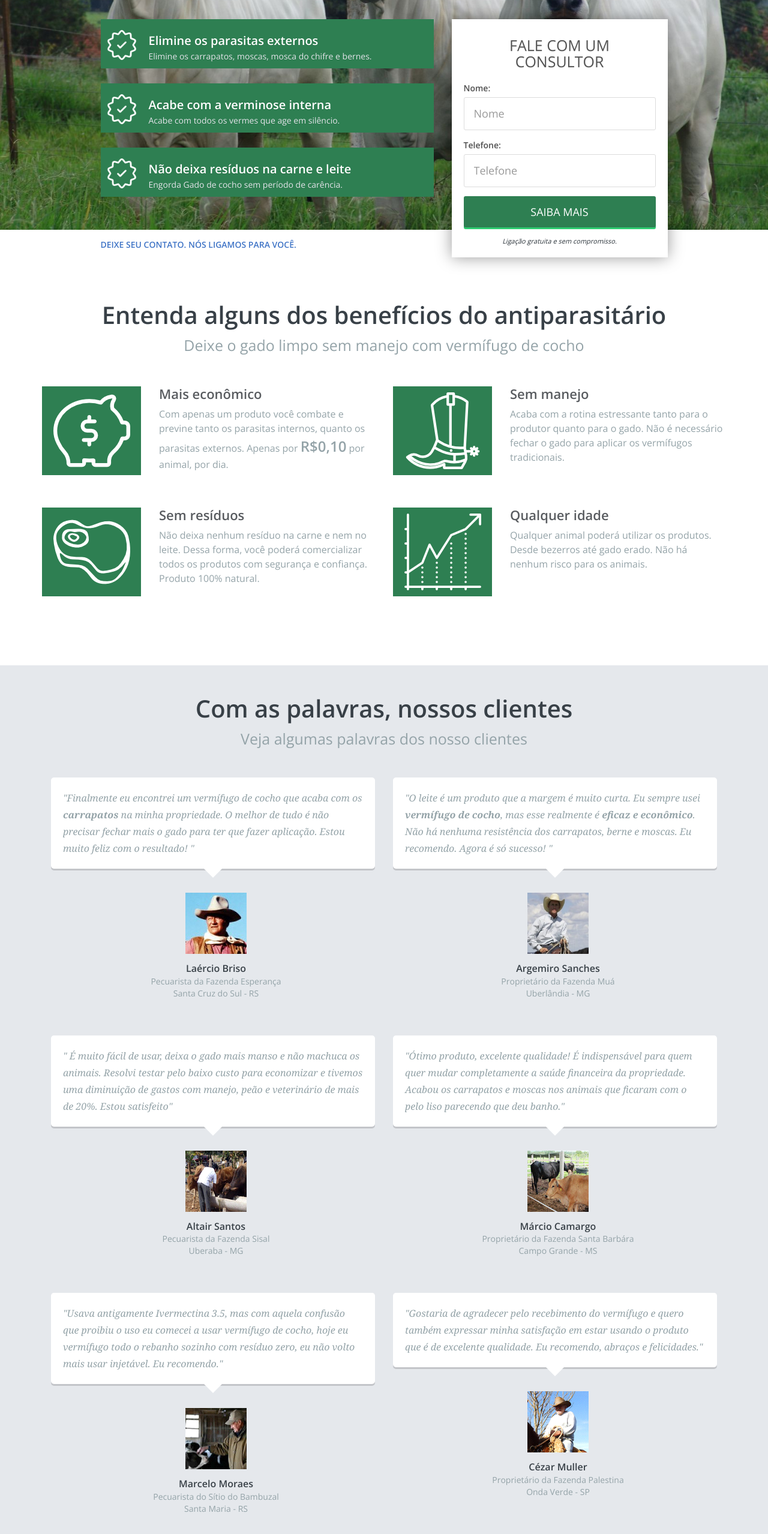
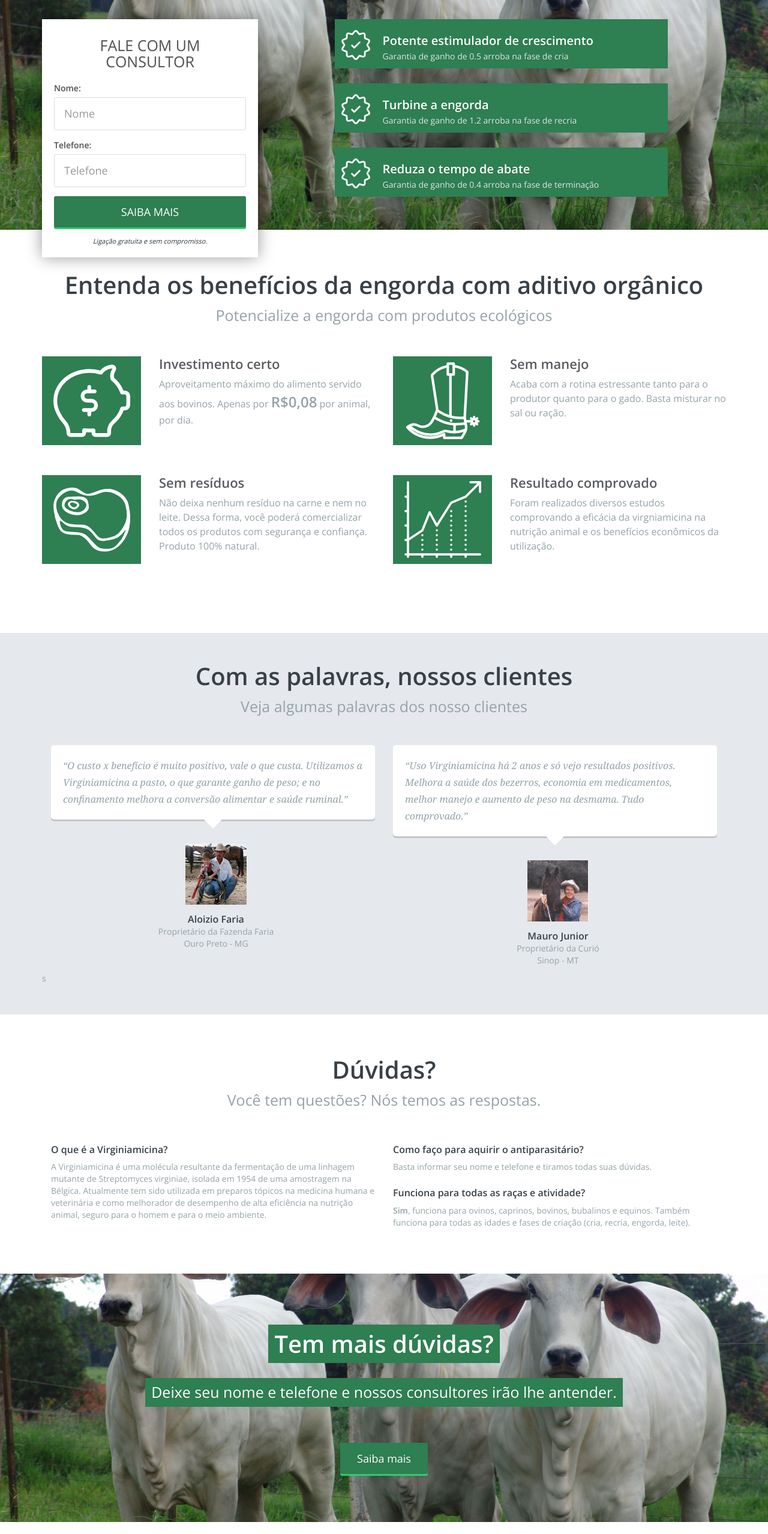
Before and after one commit to antiparasitario/engordagado, a plain HTML site: page index.html in a window 1280 px wide. Shown: the part 240-2797 px from the top of the page at 60% size. Drawn offline with nearby package versions, Linux system fonts and the light colour scheme.

Commit message:
engorda gado

```diff
--- a/index.html
+++ b/index.html
@@ -42,26 +42,6 @@
                 </div>
             </div>
             <div class="row has-margin-top-lg">
-
-                <div class="col-sm-12 col-md-7 col-lg-6 col-lg-offset-1">
-                    <div class="quick-features">
-                        <div class="featues-single bg-dark">
-                            <img src="images/mark.png" width="50" alt="tick" class="pull-left">
-                            <h5>Elimine os parasitas externos</h5>
-                            <p>Elimine os carrapatos, moscas, mosca do chifre e bernes. </p>
-                        </div>
-                        <div class="featues-single bg-dark">
-                            <img src="images/mark.png" alt="mark" width="50" class="pull-left">
-                            <h5>Acabe com a verminose interna</h5>
-                            <p>Acabe com todos os vermes que age em silêncio.</p>
-                        </div>
-                        <div class="featues-single bg-dark">
-                            <img src="images/mark.png" alt="mark" width="50" class="pull-left">
-                            <h5>Não deixa resíduos na carne e leite </h5>
-                            <p>Engorda Gado de cocho sem período de carência.</p>
-                        </div>
-                    </div>
-                </div>
                 <div class="col-lg-4 col-md-5 col-sm-12">
                     <div class="relative-block">
                         <div class="signup-block">
@@ -80,10 +60,32 @@
                                 </div>
                                 <p class="re-assure">Ligação gratuita e sem compromisso.</p>
                             </form>
+                            <input  name="origem" id="origem"  type="hidden" value="-->> ENGORDA GADO  <<--" required>
                             <span id="result" class="loading"></span>
                         </div>
                     </div>
                 </div>
+                <div class="col-sm-12 col-md-7 col-lg-6 col-lg-offset-1">
+                    <div class="quick-features">
+
+                        <div class="featues-single bg-dark">
+                            <img src="images/mark.png" alt="mark" width="50" class="pull-left">
+                            <h5>Potente estimulador de crescimento</h5>
+                            <p>Garantia de ganho de 0.5 arroba na fase de cria</p>
+                        </div>
+                        <div class="featues-single bg-dark">
+                            <img src="images/mark.png" alt="mark" width="50" class="pull-left">
+                            <h5>Turbine a engorda </h5>
+                            <p>Garantia de ganho de 1.2 arroba na fase de recria</p>
+                        </div>
+                        <div class="featues-single bg-dark">
+                            <img src="images/mark.png" width="50" alt="tick" class="pull-left">
+                            <h5>Reduza o tempo de abate</h5>
+                            <p>Garantia de ganho de 0.4 arroba na fase de terminação</p>
+                        </div>
+                    </div>
+                </div>
+
             </div>
 
         </div>
@@ -92,20 +94,11 @@
 
     </main>
 
-
-    <div class="container">
-        <div class="row">
-            <div class="col-md-7 col-lg-6 col-lg-offset-1">
-                <div class="as-seen-on"> DEIXE SEU CONTATO. NÓS LIGAMOS PARA VOCÊ. </div>
-            </div>
-        </div>
-    </div>
-
     <div class="container">
 
         <div class="section-title">
-            <h2>Entenda alguns dos benefícios do antiparasitário</h2>
-            <h4>Deixe o gado limpo sem manejo com vermífugo de cocho</h4>
+            <h2>Entenda os benefícios da engorda com aditivo orgânico</h2>
+            <h4>Potencialize a engorda com produtos ecológicos</h4>
         </div>
         <div class="zigzag">
             <div class="row">
@@ -115,8 +108,8 @@
                             <div class="bg-dark"> <img src="images/economico.png" alt="img" class="img-responsive center-block"></div>
                         </div>
                         <div class="col-sm-8">
-                            <h4 class="zigzag-lead">Mais econômico</h4>
-                            <p>Com apenas um produto você combate e previne tanto os parasitas internos, quanto os parasitas externos. Apenas por <span style="font-size:24px;"><strong>R$0,10</strong></span> por animal, por dia.</p>
+                            <h4 class="zigzag-lead">Investimento certo</h4>
+                            <p>Aproveitamento máximo do alimento servido aos bovinos. Apenas por <span style="font-size:24px;"><strong>R$0,08</strong></span> por animal, por dia.</p>
                         </div>
                     </div>
                 </div>
@@ -127,7 +120,7 @@
                         </div>
                         <div class="col-sm-8">
                             <h4 class="zigzag-lead">Sem manejo</h4>
-                            <p>Acaba com a rotina estressante tanto para o produtor quanto para o gado. Não é necessário fechar o gado para aplicar os vermífugos tradicionais. </p>
+                            <p>Acaba com a rotina estressante tanto para o produtor quanto para o gado. Basta misturar no sal ou ração. </p>
                         </div>
                     </div>
                 </div>
@@ -151,8 +144,8 @@
                             <div class="bg-dark"><img src="images/idade.png" alt="img" class="img-responsive center-block"></div>
                         </div>
                         <div class="col-sm-8">
-                            <h4 class="zigzag-lead">Qualquer idade</h4>
-                            <p>Qualquer animal poderá utilizar os produtos. Desde bezerros até gado erado. Não há nenhum risco para os animais.</p>
+                            <h4 class="zigzag-lead">Resultado comprovado</h4>
+                            <p>Foram realizados diversos estudos comprovando a eficácia da virgniamicina na nutrição animal e os benefícios econômicos da utilização.</p>
                         </div>
                     </div>
                 </div>
@@ -169,82 +162,30 @@
                 <h4>Veja algumas palavras dos nosso clientes</h4>
             </div>
             <section class="row breath">
+
                 <div class="col-md-6">
-                    <div class="testblock">"Finalmente eu encontrei um vermífugo de cocho que acaba com os <strong>carrapatos</strong> na minha propriedade. O melhor de tudo é não precisar fechar mais o gado para ter que fazer aplicação. Estou muito feliz com o resultado! " </div>
+                    <div class="testblock">“O custo x benefício é muito positivo, vale o que custa. Utilizamos a Virginiamicina a pasto, o que garante ganho de peso; e no confinamento melhora a conversão alimentar e saúde ruminal.”</div>
                     <div class="clientblock">
-                        <img src="images/testimonial_1.jpg" width="102" height="102" alt=".">
+                        <img src="images/test1.png" width="102" height="102" alt=".">
                         <p>
-                            <strong>Laércio Briso</strong> <br>
-                            Pecuarista da Fazenda Esperança <br>
-                            Santa Cruz do Sul - RS <br>
+                            <strong>Aloizio Faria</strong> <br>
+                            Proprietário da Fazenda Faria <br>
+                            Ouro Preto - MG
                         </p>
                     </div>
                 </div>
                 <div class="col-md-6">
-                    <div class="testblock">"O leite é um produto que a margem é muito curta. Eu sempre usei <strong>vermífugo de cocho</strong>, mas esse realmente é <strong>eficaz e econômico</strong>. Não há nenhuma resistência dos carrapatos, berne e moscas. Eu recomendo. Agora é só sucesso! "</div>
+                    <div class="testblock">“Uso Virginiamicina há 2 anos e só vejo resultados positivos. Melhora a saúde dos bezerros, economia em medicamentos, melhor manejo e aumento de peso na desmama. Tudo comprovado.”</div>
                     <div class="clientblock">
-                        <img src="images/testimonial_2.jpg" width="102" height="102" alt=".">
+                        <img src="images/test2.png" width="102" height="102" alt=".">
                         <p>
-                            <strong>Argemiro Sanches</strong> <br>
-                            Proprietário da Fazenda Muá <br>
-                            Uberlândia - MG
+                            <strong>Mauro Junior</strong> <br>
+                            Proprietário da Curió <br>
+                            Sinop - MT
                         </p>
                     </div>
-                </div>
+                </div>s
             </section>
-            <section class="row breath">
-                <div class="col-md-6">
-                    <div class="testblock">" É muito fácil de usar, deixa o gado mais manso e não machuca os animais. Resolvi testar pelo baixo custo para economizar e tivemos uma diminuição de gastos com manejo, peão e veterinário de mais de 20%. Estou satisfeito" </div>
-                    <div class="clientblock">
-                        <img src="images/cocho.png" width="102" height="102" alt=".">
-                        <p>
-                            <strong>Altair Santos</strong> <br>
-                            Pecuarista da Fazenda Sisal <br>
-                            Uberaba - MG <br>
-                        </p>
-                    </div>
-                </div>
-                <div class="col-md-6">
-                    <div class="testblock">"Ótimo produto, excelente qualidade! É indispensável para quem quer mudar completamente a saúde financeira da propriedade. Acabou os carrapatos e moscas nos animais que ficaram com o pelo liso parecendo que deu banho."</div>
-                    <div class="clientblock">
-                        <img src="images/animais.png" width="102" height="102" alt=".">
-                        <p>
-                            <strong>Márcio Camargo</strong> <br>
-                            Proprietário da Fazenda Santa Barbára <br>
-                            Campo Grande - MS
-                        </p>
-                    </div>
-                </div>
-            </section>
-            <section class="row breath">
-                <div class="col-md-6">
-                    <div class="testblock">"Usava antigamente Ivermectina 3.5, mas com aquela confusão que proibiu o uso eu comecei a usar vermífugo de cocho, hoje eu vermífugo todo o rebanho sozinho com resíduo zero, eu não volto mais usar injetável. Eu recomendo."</div>
-                    <div class="clientblock">
-                        <img src="images/su.png" width="102" height="102" alt=".">
-                        <p>
-                            <strong>Marcelo Moraes</strong> <br>
-                            Pecuarista do Sítio do Bambuzal <br>
-                            Santa Maria - RS <br>
-                        </p>
-                    </div>
-                </div>
-                <div class="col-md-6">
-                    <div class="testblock">"Gostaria de agradecer pelo recebimento do vermífugo e quero também expressar minha satisfação em estar usando o produto que é de excelente qualidade. Eu recomendo, abraços e felicidades."</div>
-                    <div class="clientblock">
-                        <img src="images/chapeu.png" width="102" height="102" alt=".">
-                        <p>
-                            <strong>Cézar Muller</strong> <br>
-                            Proprietário da Fazenda Palestina <br>
-                            Onda Verde - SP
-                        </p>
-                    </div>
-                </div>
-            </section>
-
-
-
-
-
         </div>
     </div>
 
@@ -259,8 +200,8 @@
         </div>
         <section class="row faq breath">
             <div class="col-md-6">
-                <h6>Como eliminar os carrapatos?</h6>
-                <p>Os prejuízos causados pelo parasitismo do <strong>carrapato</strong> dos bovinos à pecuária são inúmeros, seja pelos danos causados decorrentes de sua ação direta como anemia, coceiras, perda de peso e produção dos animais, desvalorização do couro e miíases, ou indireta, sendo agente vetor de doenças como a <strong>tristeza parasitária bovina</strong>.(complexo das doenças babesiose e anaplasmose).</p>
+                <h6>O que é a Virginiamicina?</h6>
+                <p>A Virginiamicina é uma molécula resultante da fermentação de uma linhagem mutante de Streptomyces virginiae, isolada em 1954 de uma amostragem na Bélgica. Atualmente tem sido utilizada em preparos tópicos na medicina humana e veterinária e como melhorador de desempenho de alta eficiência na nutrição animal, seguro para o homem e para o meio ambiente.</p>
             </div>
             <div class="col-md-6">
                 <h6>Como faço para aquirir o <strong>antiparasitário</strong>?</h6>
```
Also changed, not shown: images/test1.PNG (added), images/test2.png (added), images/testimonial_1.jpg (deleted), images/testimonial_2.jpg (deleted).
